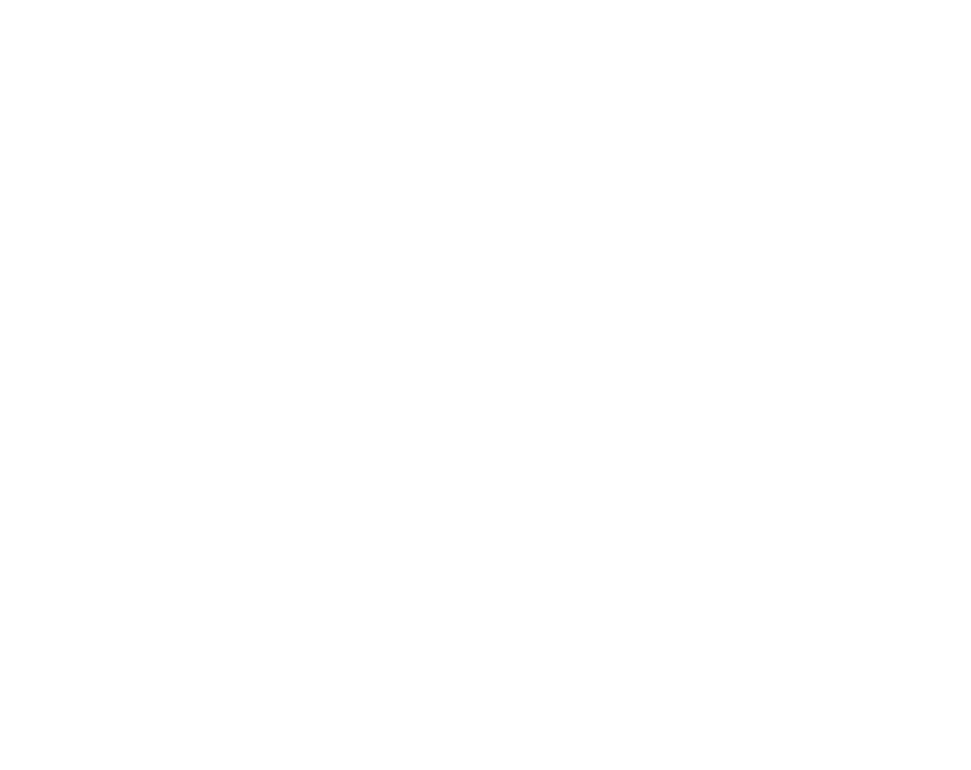
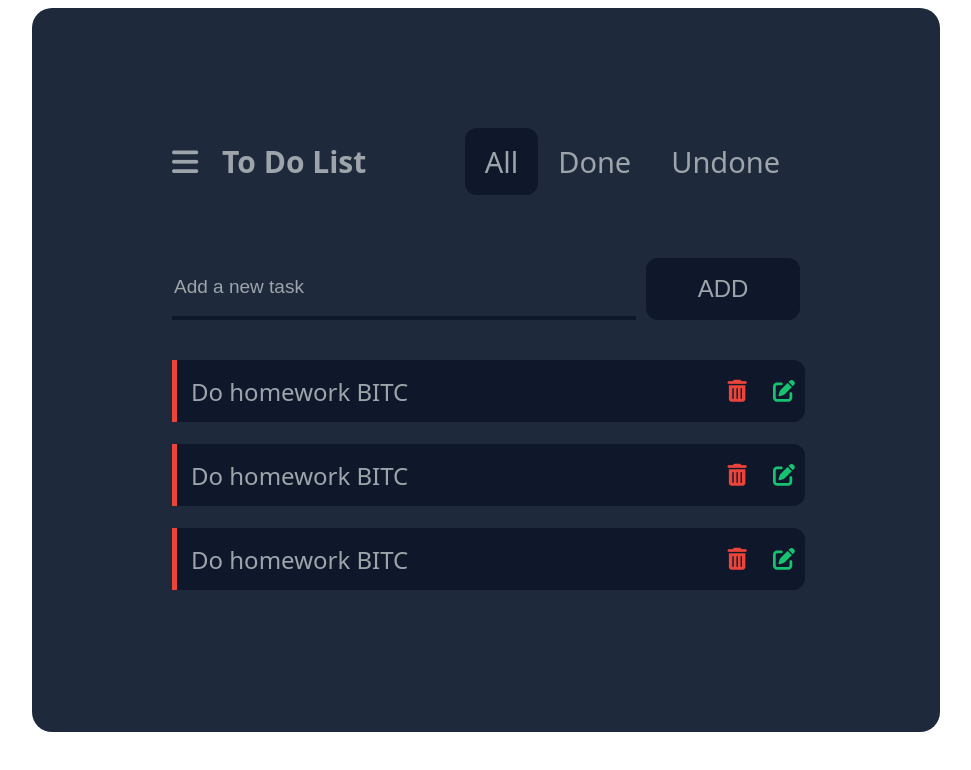
Before and after one commit to vucamle/baicuoijs, a plain HTML site: page index.html in a window 1280 px wide. Shown: the whole page, without its empty margins (154-1125 px from the left). Drawn offline with Linux system fonts and the light colour scheme.

Commit message:
index.html

```diff
--- a/index.html
+++ b/index.html
@@ -5,9 +5,78 @@
     <meta http-equiv="X-UA-Compatible" content="IE=edge">
     <meta name="viewport" content="width=device-width, initial-scale=1.0">
     <link rel="stylesheet" href="vu.css">
+    <script src="https://kit.fontawesome.com/b9607b1999.js" crossorigin="anonymous"></script>
     <title>Document</title>
 </head>
 <body>
+    <div class="container">
+        <div class="haha">
+            <header class="header grid1">
+                <div class="menu-vu">
+                    <div class="hihi">
+                        <i class="hihi_icon fa-solid fa-bars"></i>
+                        <span class="hihi_tittle">
+                            To Do List
+                        </span>
+                    </div>
+                    <div class="vu">
+                        <a href="#">
+                            <div class="vu_item vu_item--active ">
+                                All
+                            </div>
+                        </a>
+                        <a href="#">
+                            <div class="vu_item">
+                                Done
+                            </div>
+                        </a>
+                        <a href="#">
+                            <div class="vu_item">
+                                Undone
+                            </div>
+                        </a>
+                    </div>
+                </div>
+            </header>
+            <div class="body grid2">
+                <div class="add-task">
+                    <input type="text" class="add-task_blank" placeholder="Add a new task">
+                    <a href="#"><button class="add-task_button">ADD</button></a>
+                </div>
+                <div class="task">
+                    <div class="task_item">
+                        <a href="#">
+                            <span class="task_item-infor">Do homework BITC</span>
+                            <div class="task_item-icom">
+                               <a href=""><i class="item-icon trash fa-solid fa-trash-can"></i></a>
+                               <a href=""><i class="item-icon edit fa-solid fa-pen-to-square"></i></a>
+                        </a>
+                    </div>
+
+                </div>
+                <div class="task_item">
+                    <a href="#">
+                        <span class="task_item-infor">Do homework BITC</span>
+                        <div class="task_item-icom">
+                            <a href=""><i class="item-icon trash fa-solid fa-trash-can"></i></a>
+                            <a href=""><i class="item-icon edit fa-solid fa-pen-to-square"></i></a>
+                    </a>
+                </div>
+            </div>
+            <div class="task_item">
+                <a href="#">
+                    <span class="task_item-infor">Do homework BITC</span>
+                    <div class="task_item-icom">
+                        <a href=""><i class="item-icon trash fa-solid fa-trash-can"></i></a>
+                        <a href=""><i class="item-icon edit fa-solid fa-pen-to-square"></i></a>
+                </a>
+            </div>
+        </div>
+    </div>
+    </div>
+    </div>
+
+    </div>
 
 </body>
 </html>
--- a/vu.css
+++ b/vu.css
@@ -0,0 +1,146 @@
+:root{
+    --Background-color: #1e293b;
+    --Background-dark: #0f172a;
+    --Red: #ea443b;
+    --Green: #16c371;
+    --Text-color: #9da5ab;
+}
+html{
+    font-family: system-ui, -apple-system, BlinkMacSystemFont, 'Segoe UI', Roboto, Oxygen, Ubuntu, Cantarell, 'Open Sans', 'Helvetica Neue', sans-serif;
+}
+::placeholder {
+    color: var(--Text-color);
+
+}
+.button{
+    border: none;
+}
+body{
+
+}
+.container{
+    margin: 0 auto;
+    width: 908px;
+    height: 100%;
+    background-color: var(--Background-color);
+    color: var(--Text-color);
+    border-radius: 20px;
+
+}
+.haha{
+    padding: 120px 140px ;
+}
+
+
+
+
+.menu-vu{
+    display: flex;
+    justify-content: space-between;
+    align-items: center;
+}
+/* todolist */
+
+.hihi{
+    font-size: 30px;
+    font-weight: bold;
+}
+.hihi_icon{
+
+}
+.hihi_tittle{
+    margin-left: 16px;
+}
+
+.vu{
+    position: relative;
+    display: flex;
+}
+.vu a{
+    color: var(--Text-color);
+    text-decoration: none;
+}
+.vu a:visited{
+    color: var(--Text-color);
+}
+.vu_item{
+    font-size: 29px;
+    padding: 14px 20px;
+    align-items: center;
+    justify-content: center;
+
+}
+.vu-item-content{
+
+}
+
+.vu_item.vu_item--active{
+    background-color: var(--Background-dark);
+    border-radius: 12px;
+}
+/*  BODY------------------------------- */
+.body{
+    margin-top: 63px;
+}
+/* Add task */
+.add-task{
+    display: flex;
+}
+.add-task_blank{
+    flex: 1;
+    font-size: 19px;
+    color: var(--Text-color);
+    border: none;
+    border-bottom: 4px solid var(--Background-dark);
+    background-color: transparent;
+}
+.add-task_button{
+    font-size: 24px;
+    border: none;
+    border-radius: 12px;
+    background-color: var(--Background-dark);
+    color: var(--Text-color);
+    width: 154px;
+    height: 62px;
+    margin-left: 10px;
+    cursor: pointer;
+}
+/* Task */
+.task{
+    margin-top: 40px;
+}
+.task_item{
+    display: flex;
+    align-items: center;
+    justify-content: space-between;
+    font-size: 24px;
+    width: 100%;
+    height: 62px;
+    background-color: var(--Background-dark);
+    border-radius:-0 12px 12px  0;
+    border-left: 5px solid var(--Red) ;
+    margin-bottom: 22px;
+}
+.task_item a{
+    color: var(--Text-color);
+    text-decoration: none;
+}
+.task_item a:visited{
+    color: var(--Text-color);
+}
+.task_item-infor{
+    margin-left: 14px;
+}
+.task_item-icon{
+
+}
+.item-icon{
+    font-size: 22px;
+    margin: 10px;
+}
+.trash{
+    color: var(--Red);
+}
+.edit{
+    color: var(--Green);
+}
```
